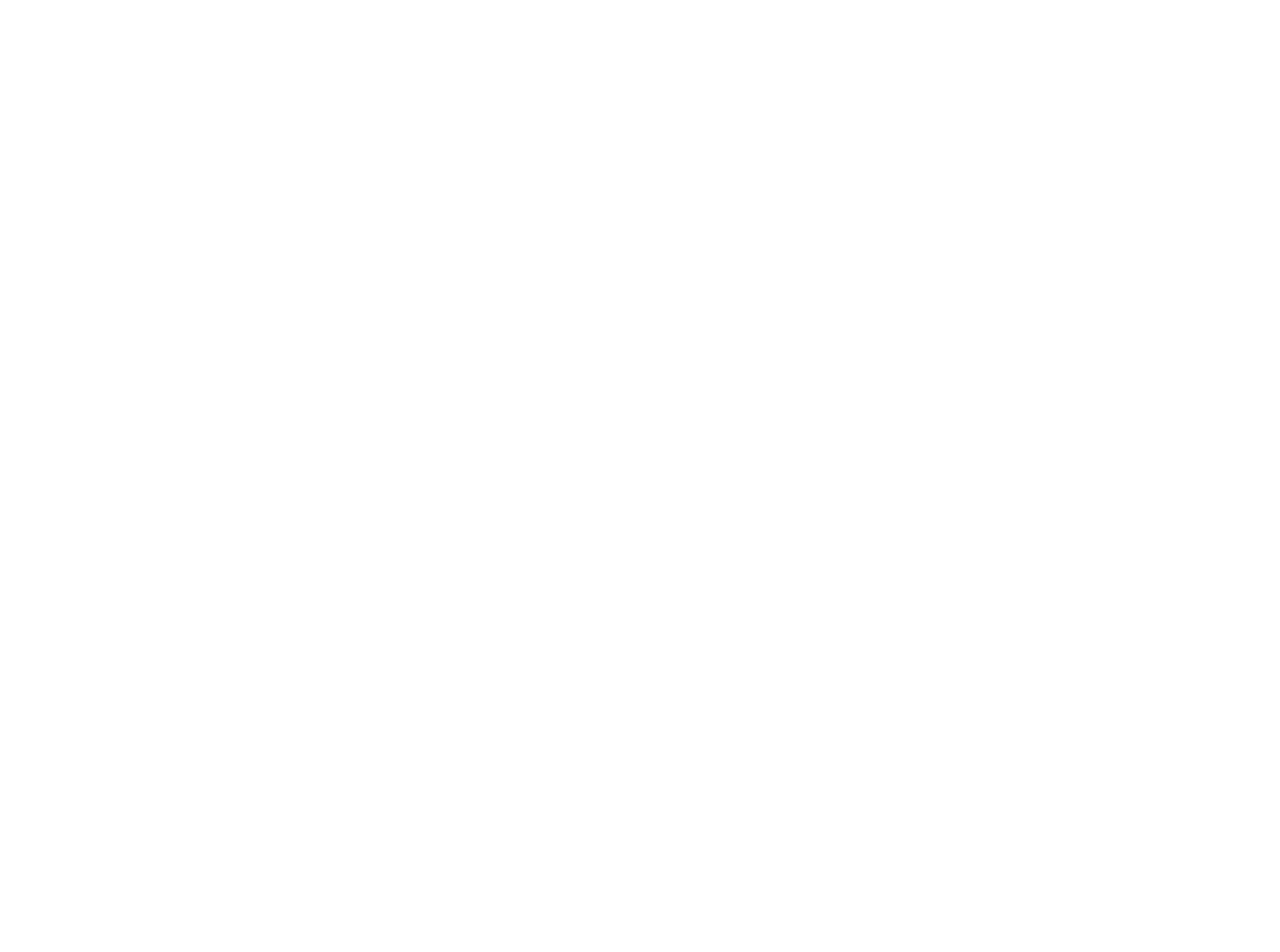
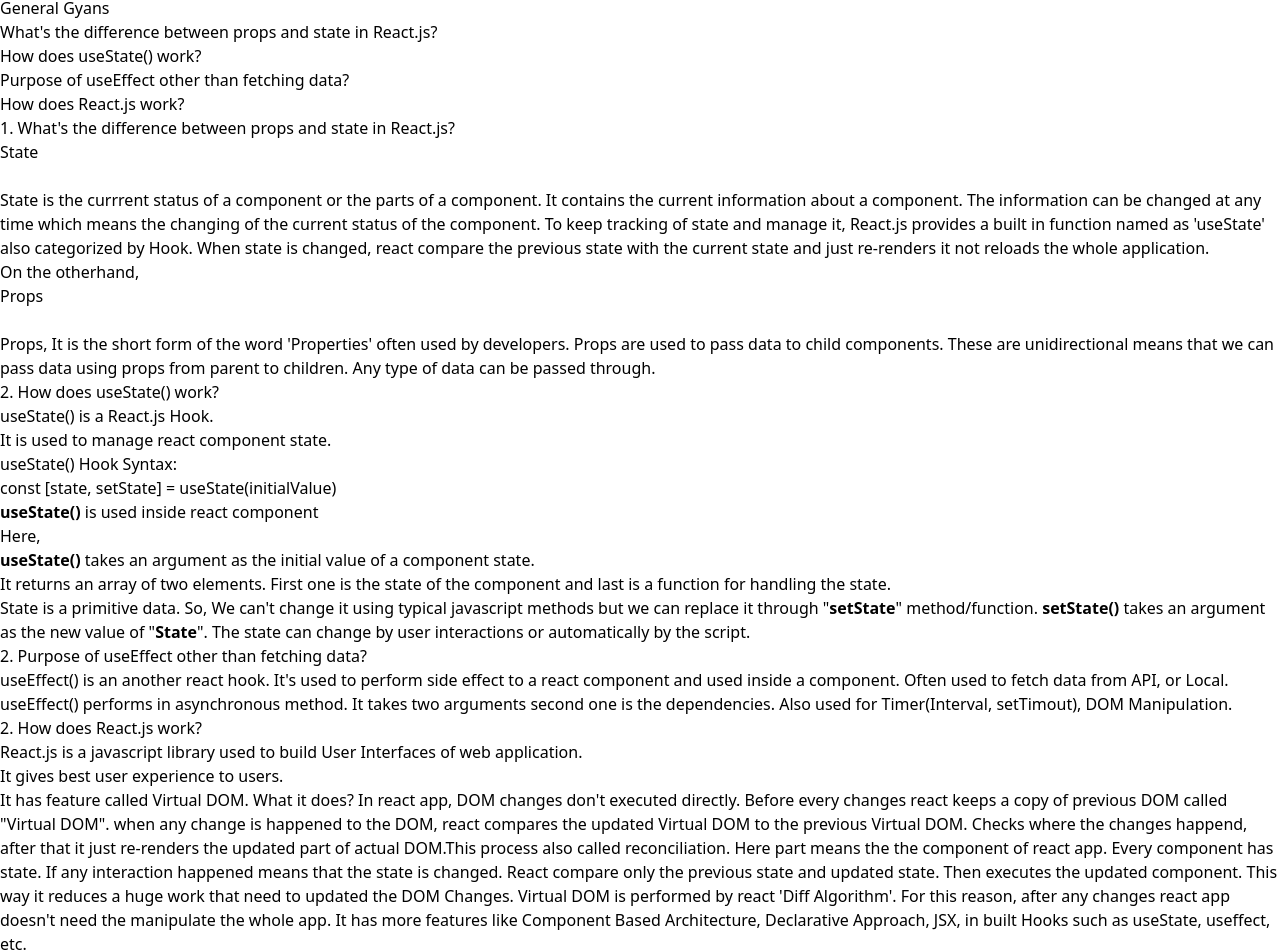
Before and after one commit to mahdi105/Project-G-Taza-Khobor, a React (Vite) app: page / in a window 1280 px wide. Shown: the part 4691-5643 px from the top of the page. Before the commit the page ends 4687 px from the top, so only its background shows below. Built offline with nearby package versions, Linux system fonts and the light colour scheme.

Commit message:
Added the answers of questions given as a requrement of assignment project

```diff
--- a/src/App.jsx
+++ b/src/App.jsx
@@ -6,13 +6,10 @@
 import Blogs from './components/Blogs/Blogs'
 
 function App() {
-  const [count, setCount] = useState(0)
-
   return (
     <div className='App'>
       <Header></Header>
       <Blogs></Blogs>
-
     </div>
   )
 }
--- a/src/components/Blogs/Blogs.jsx
+++ b/src/components/Blogs/Blogs.jsx
@@ -3,6 +3,7 @@
 import Sidebar from '../Sidebar/Sidebar';
 import { toast } from 'react-toastify';
 import "react-toastify/dist/ReactToastify.css";
+import Gyan from '../Gyan/Gyan';
 
 const Blogs = () => {
     // USE STATE Hook
@@ -36,13 +37,16 @@
         .then(data => setBlogs(data));
     },[]);
     return (
-        <main className='px-2 xl:px-10 container mx-auto grid grid-cols-1 md:grid-cols-11 gap-7'>
-            <section className='md:col-span-7'>
-                {
-                    blogs.map((blog) => <Blog handleReadTime={handleReadTime} blog={blog} key={blog.id} handleBookmark={handleBookmark}></Blog>)
-                }
+        <main className='px-2 xl:px-10 container mx-auto'>
+            <section className='grid grid-cols-1 md:grid-cols-11 gap-7'>
+                <section className='md:col-span-7'>
+                    {
+                        blogs.map((blog) => <Blog handleReadTime={handleReadTime} blog={blog} key={blog.id} handleBookmark={handleBookmark}></Blog>)
+                    }
+                </section>
+                <Sidebar bookmarks={bookmarks} readTime={readTime}></Sidebar>
             </section>
-            <Sidebar bookmarks={bookmarks} readTime={readTime}></Sidebar>
+            <Gyan></Gyan>
         </main>
     );
 };
--- /dev/null
+++ b/src/components/Gyan/Gyan.jsx
@@ -0,0 +1,58 @@
+import React from 'react';
+
+const Gyan = () => {
+    return (
+        <section>
+            <h2 className='font-extrabold text-3xl mb-4'>General Gyans</h2>
+            <ul className='list-decimal ml-7 mb-4'>
+                <li className='font-medium text-xl'>What's the difference between props and state in React.js?</li>
+                <li className='font-medium text-xl'>How does useState() work?</li>
+                <li className='font-medium text-xl'>Purpose of useEffect other than fetching data?</li>
+                <li className='font-medium text-xl'>How does React.js work?</li>
+            </ul>
+            <div className='mb-3'>
+                <h3 className='font-bold text-lg mb-3'>1. What's the difference between props and state in React.js?</h3>
+                <p>
+                    <span className='border-2 border-rose-500 p-1 rounded text-rose-600 text-md font-medium'>State</span><br/><br/>
+                    State is the currrent status of a component or the parts of a component. It contains the current information about a component. The information can be changed at any time which means the changing of the current status of the component. To keep tracking of state and manage it, React.js provides a built in function named as 'useState' also categorized by Hook. When state is changed, react compare the previous state with the current state and just re-renders it not reloads the whole application.
+                </p>
+                <p className='mb-5'>On the otherhand,</p>
+                <p>
+                    <span className='border-2 border-purple-800 p-1 rounded text-purple-600 text-md font-medium'>Props</span><br/><br/>
+                    Props, It is the short form of the word 'Properties' often used by developers.
+                    Props are used to pass data to child components. These are unidirectional means that we can pass data using props from parent to children. Any type of data can be passed through.
+                </p>
+            </div>
+            <div className='mb-3'>
+                <h3 className='font-bold text-lg mb-3'>2. How does useState() work?</h3>
+                <p><span className='border-2 border-rose-500 p-1 rounded text-rose-600 text-md font-medium'>useState()</span> is a React.js Hook. </p>
+                <p>It is used to manage react component state. </p>
+                <h3>useState() Hook Syntax:</h3>
+                <h4 className='font-bold'><span className='border bg-cyan-200'>const [state, setState] = useState(initialValue)</span></h4>
+                <p><strong>useState()</strong> is used inside react component</p>
+                <p>Here,<br/>
+                    <strong>useState()</strong> takes an argument as the initial value of a component state.
+                </p>
+                <p>
+                    It returns an array of two elements. First one is the state of the component and last is a function for handling the state.
+                </p>
+                <p>State is a primitive data. So, We can't change it using typical javascript methods but we can replace it through "<strong>setState</strong>" method/function. <strong>setState()</strong> takes an argument as the new value of "<strong>State</strong>". The state can change by user interactions or automatically by the script.</p>
+            </div>
+            <div className='mb-3'>
+                <h3 className='font-bold text-lg mb-3'>2. Purpose of useEffect other than fetching data?</h3>
+                <p>
+                <span className='border-2 border-rose-500 p-1 rounded text-rose-600 text-md font-medium'>useEffect()</span> is an another react hook. It's used to perform side effect to a react component and used inside a component. Often used to fetch data from API, or Local. useEffect() performs in asynchronous method. It takes two arguments second one is the dependencies. Also used for Timer(Interval, setTimout), DOM Manipulation.
+                </p>
+            </div>
+            <div>
+                <h3 className='font-bold text-lg mb-3'>2. How does React.js work?</h3>
+                <p>React.js is a javascript library used to build User Interfaces of web application.</p>
+                <p>It gives best user experience to users.</p>
+                <p>It has feature called Virtual DOM. What it does? In react app, DOM changes don't executed directly. Before every changes react keeps a copy of previous DOM called "Virtual DOM". when any change is happened to the DOM, react compares the updated Virtual DOM to the previous Virtual DOM. Checks where the changes happend, after that it just re-renders the updated part of actual DOM.This process also called reconciliation. Here part means the the component of react app. Every component has state. If any interaction happened means that the state is changed. React compare only the previous state and updated state. Then executes the updated component. This way it reduces a huge work that need to updated the DOM Changes. Virtual DOM is performed by react 'Diff Algorithm'. For this reason, after any changes react app doesn't need the manipulate the whole app. It has more features like Component Based Architecture, Declarative Approach, JSX, in built Hooks such as useState, useffect, etc. </p>
+            </div>
+
+        </section>
+    );
+};
+
+export default Gyan;
```
